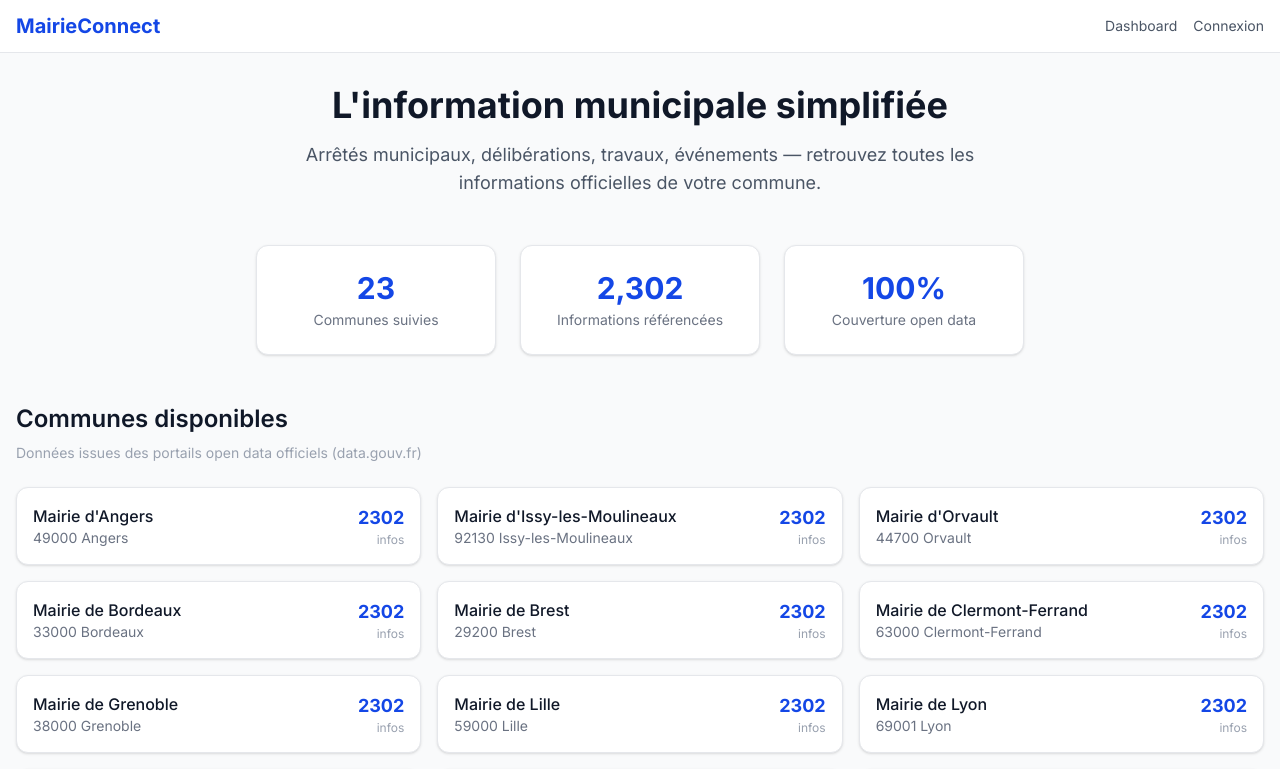
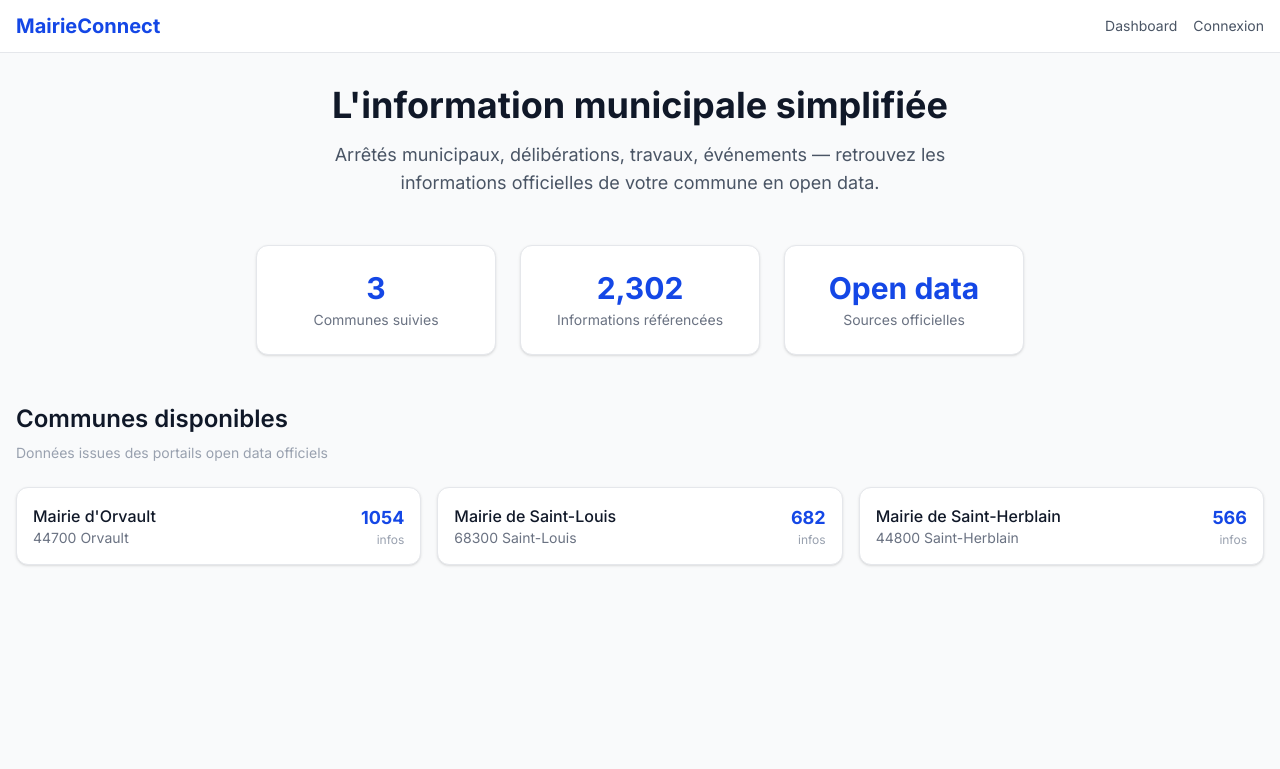
Before and after one commit to Cypriendj4/MairieConnect, a Next.js app: page / in a window 1280 px wide. Shown: the top 769 px of the page. Built offline with nearby package versions, Linux system fonts and the light colour scheme.

Commit message:
Fix: use direct notice counting on homepage

```diff
--- a/src/app/page.tsx
+++ b/src/app/page.tsx
@@ -4,19 +4,22 @@ export const dynamic = 'force-dynamic';
 
 export default async function HomePage() {
   const allTenants = await db.tenant.findMany({ orderBy: { name: 'asc' } });
-  const totalNotices = await db.officialNotice.count({ where: { isPublished: true } });
+  const allNotices = await db.officialNotice.findMany({});
 
-  // Compter les notices par ville et ne garder que celles qui en ont
-  const tenantNoticeCounts = await Promise.all(
-    allTenants.map(async (t: any) => ({
-      tenant: t,
-      count: await db.officialNotice.count({ where: { tenantId: t.id, isPublished: true } }),
-    }))
-  );
+  // Compter les notices par ville DIRECTEMENT depuis la liste complète
+  const countByTenant: Record<string, number> = {};
+  for (const n of allNotices as any[]) {
+    const tid = n.tenantId || '?';
+    countByTenant[tid] = (countByTenant[tid] || 0) + 1;
+  }
 
-  const activeTenants = tenantNoticeCounts
-    .filter((t: any) => t.count > 0)
+  const tenantWithCounts = allTenants
+    .filter((t: any) => (countByTenant[t.id] || 0) > 0)
+    .map((t: any) => ({ tenant: t, count: countByTenant[t.id] || 0 }))
     .sort((a: any, b: any) => b.count - a.count);
+
+  const totalNotices = allNotices.length;
+  const totalCitiesWithData = tenantWithCounts.length;
 
   return (
     <div className="mx-auto max-w-7xl px-4 py-8">
@@ -26,13 +29,13 @@ export default async function HomePage() {
         </h1>
         <p className="text-lg text-gray-600 max-w-2xl mx-auto mb-8">
           Arrêtés municipaux, délibérations, travaux, événements —
-          retrouvez toutes les informations officielles de votre commune.
+          retrouvez les informations officielles de votre commune en open data.
         </p>
       </section>
 
       <section className="mb-12 grid grid-cols-1 md:grid-cols-3 gap-6 max-w-3xl mx-auto">
         <div className="bg-white rounded-xl shadow-sm border border-gray-200 p-6 text-center">
-          <p className="text-3xl font-bold text-blue-700">{activeTenants.length}</p>
+          <p className="text-3xl font-bold text-blue-700">{totalCitiesWithData}</p>
           <p className="text-sm text-gray-500 mt-1">Communes suivies</p>
         </div>
         <div className="bg-white rounded-xl shadow-sm border border-gray-200 p-6 text-center">
@@ -40,20 +43,18 @@ export default async function HomePage() {
           <p className="text-sm text-gray-500 mt-1">Informations référencées</p>
         </div>
         <div className="bg-white rounded-xl shadow-sm border border-gray-200 p-6 text-center">
-          <p className="text-3xl font-bold text-blue-700">
-            {((activeTenants.length / Math.max(allTenants.length, 1)) * 100).toFixed(0)}%
-          </p>
-          <p className="text-sm text-gray-500 mt-1">Couverture open data</p>
+          <p className="text-3xl font-bold text-blue-700">Open data</p>
+          <p className="text-sm text-gray-500 mt-1">Sources officielles</p>
         </div>
       </section>
 
       <section>
         <h2 className="text-2xl font-semibold text-gray-900 mb-2">Communes disponibles</h2>
         <p className="text-sm text-gray-400 mb-6">
-          Données issues des portails open data officiels (data.gouv.fr)
+          Données issues des portails open data officiels
         </p>
         <div className="grid grid-cols-1 sm:grid-cols-2 lg:grid-cols-3 gap-4">
-          {activeTenants.map(({ tenant, count }: any) => (
+          {tenantWithCounts.map(({ tenant, count }: any) => (
             <Link key={tenant.id} href={`/commune/${tenant.slug}`}
               className="bg-white rounded-xl shadow-sm border border-gray-200 p-4 hover:shadow-md hover:border-blue-300 transition-all flex items-center justify-between"
             >
@@ -63,17 +64,11 @@ export default async function HomePage() {
               </div>
               <div className="text-right">
                 <p className="text-lg font-bold text-blue-700">{count}</p>
-                <p className="text-xs text-gray-400">{count > 1 ? 'infos' : 'info'}</p>
+                <p className="text-xs text-gray-400">infos</p>
               </div>
             </Link>
           ))}
         </div>
-        {allTenants.length > activeTenants.length && (
-          <p className="text-sm text-gray-400 mt-6 text-center">
-            {allTenants.length - activeTenants.length} communes supplémentaires arrivent bientôt
-            (données open data en cours d&apos;import)
-          </p>
-        )}
       </section>
     </div>
   );
```
